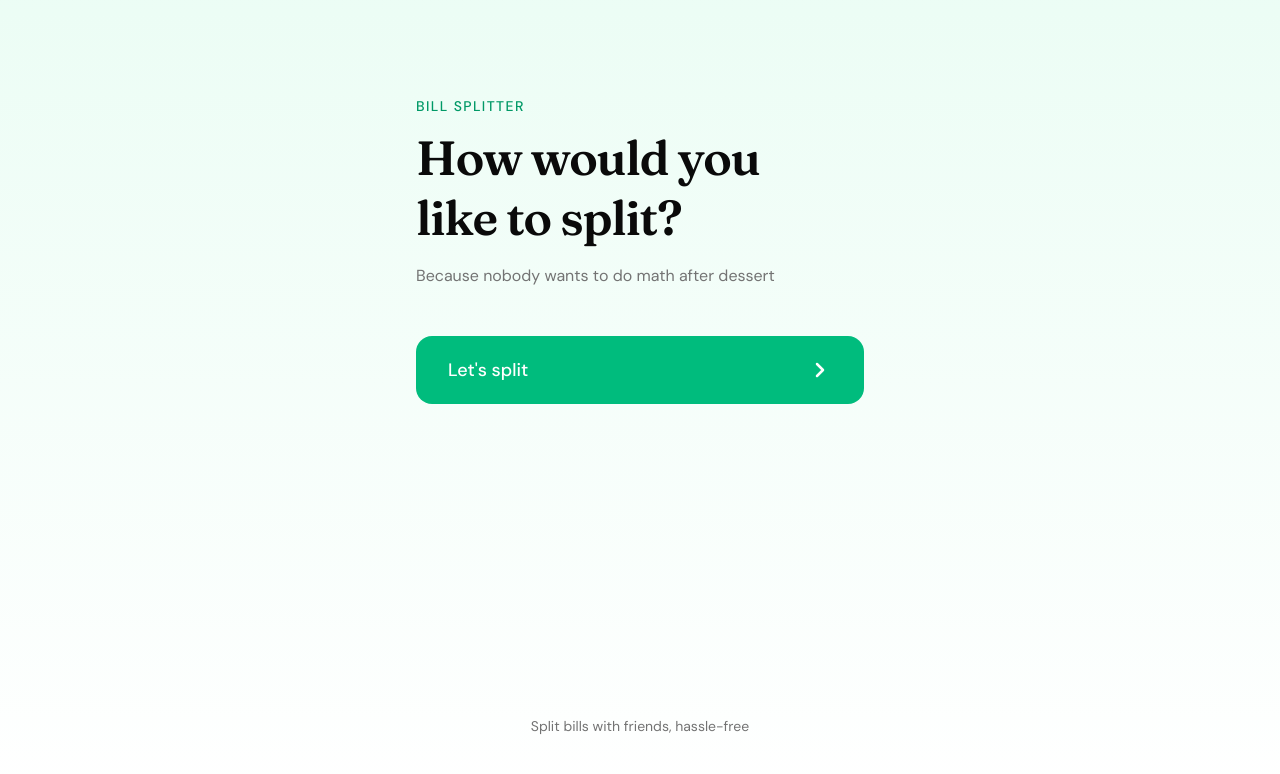
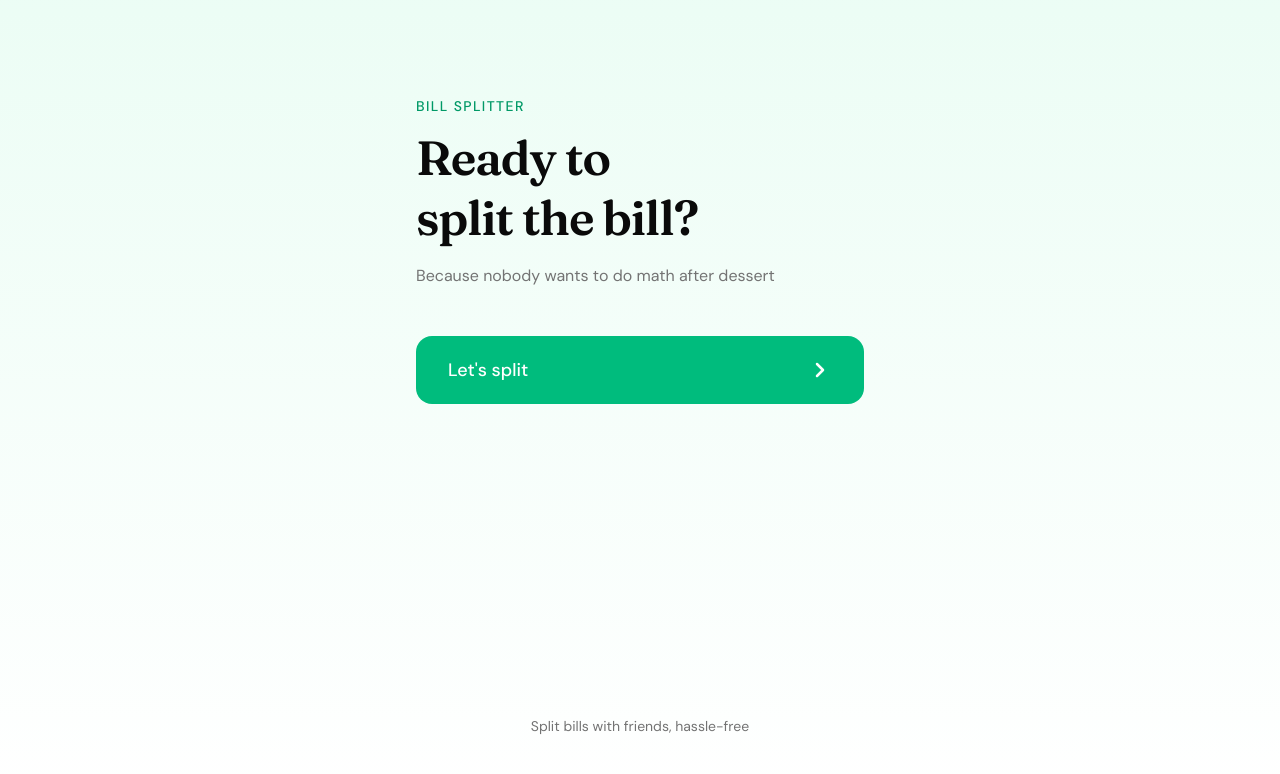
Before and after one commit to lizasamuseva/NoFreeLunchAI, a Next.js app in the folder frontend/: page / in a window 1280 px wide. Shown: the top 774 px of the page. Built offline with nearby package versions, Linux system fonts and the light colour scheme.

Commit message:
feat: update split bill button title
Change button prompt for better user guidance and flow.

```diff
--- a/frontend/app/page.tsx
+++ b/frontend/app/page.tsx
@@ -9,7 +9,7 @@ export default function PaymentMethodPage() {
           Bill Splitter
         </p>
         <h1 className="font-[family-name:var(--font-display)] text-5xl font-semibold text-foreground mb-4 tracking-tight text-balance leading-tight">
-          How would you like to split?
+          Ready to split the bill?
         </h1>
         <p className="text-muted-foreground text-base mb-12">
           Because nobody wants to do math after dessert
```
